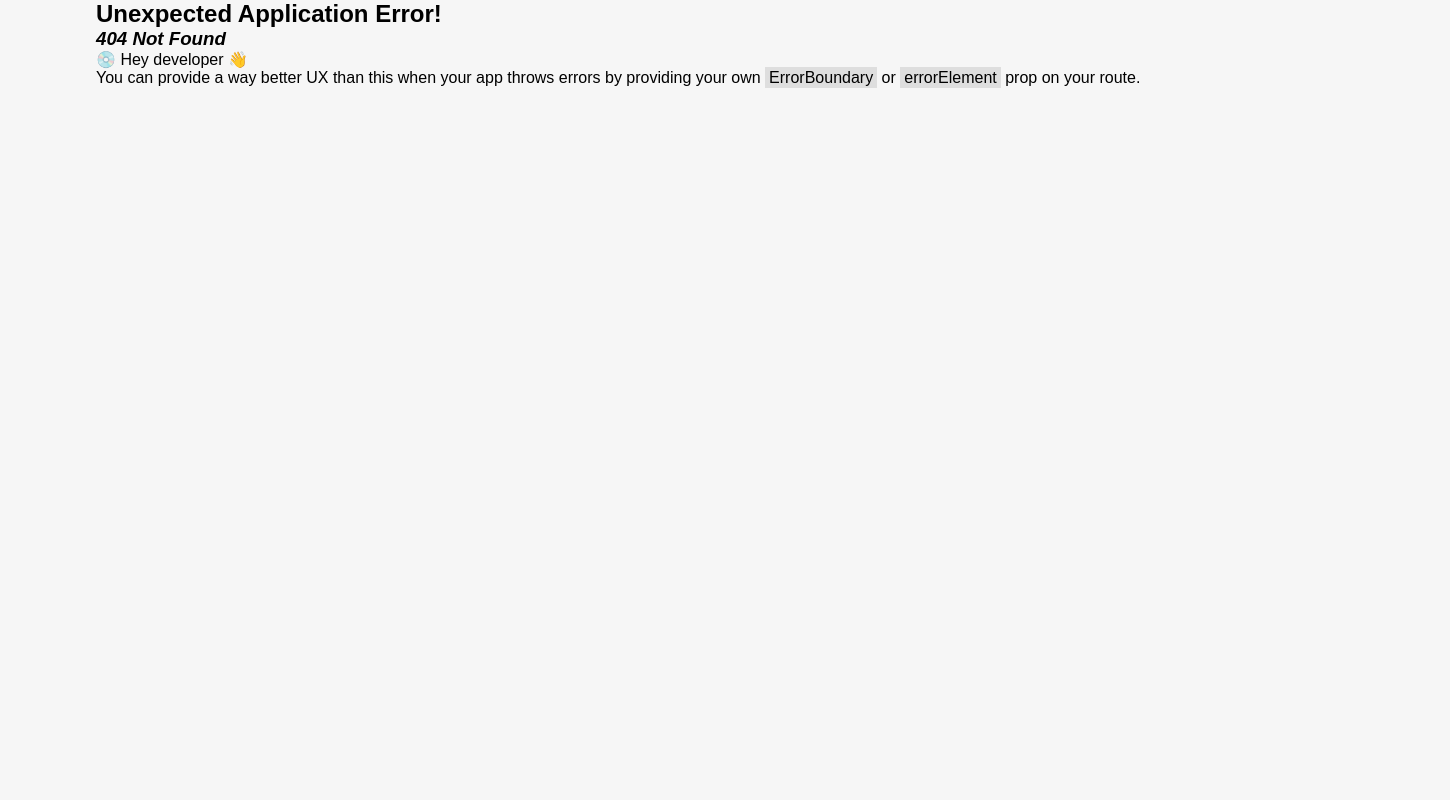
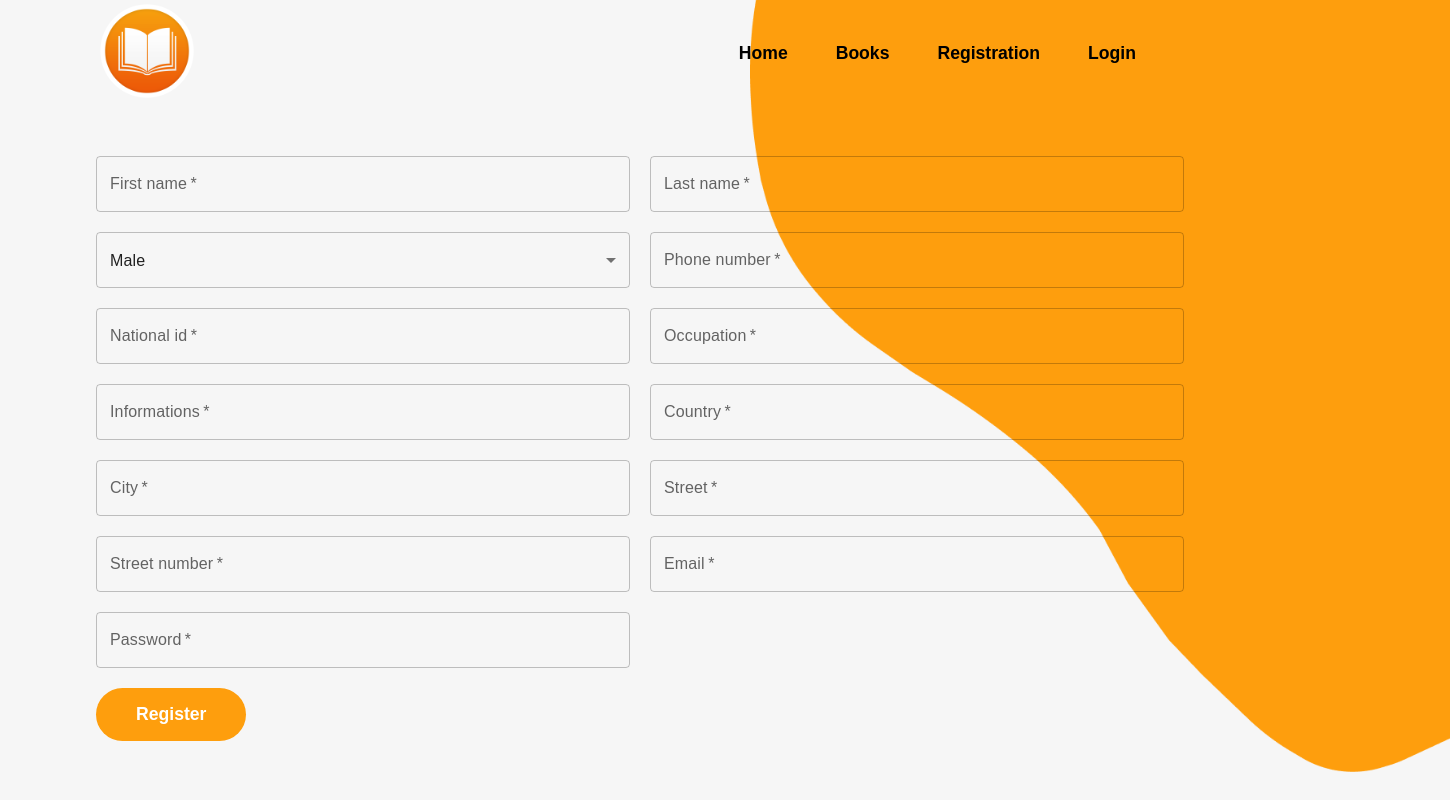
Before and after one commit to darkoo59/bookstore-frontend, a React (Create React App) app in the folder bookstore/: page /registration in a window 1280 px wide. Before the commit this address had no page. Shown: the whole page, 1450 px wide, since content can reach past the window. Built offline with nearby package versions, Linux system fonts and the light colour scheme; the HTML template or start-up script is replaced by a standard one.

Commit message:
Add registration page with essential validations

```diff
--- a/bookstore/package.json
+++ b/bookstore/package.json
@@ -11,11 +11,13 @@
     "@testing-library/jest-dom": "^5.16.5",
     "@testing-library/react": "^13.4.0",
     "@testing-library/user-event": "^13.5.0",
+    "axios": "^1.3.6",
     "react": "^18.2.0",
     "react-dom": "^18.2.0",
     "react-icons": "^4.8.0",
     "react-router-dom": "^6.10.0",
     "react-scripts": "5.0.1",
+    "react-toastify": "^9.1.2",
     "web-vitals": "^2.1.4"
   },
   "scripts": {
--- a/bookstore/src/App.css
+++ b/bookstore/src/App.css
@@ -30,6 +30,12 @@
     justify-content: flex-start;
   }
 
+  .registration-container{
+    margin-top: 50px;
+    display: flex;
+    flex-wrap: wrap;
+    justify-content: center;
+  }
   body {
     max-width: 100%;
     overflow-x: hidden;
@@ -38,6 +44,16 @@
   body {
     background-color: #f6f6f6;
   }
+
+.grid {
+    display: grid;
+    grid-template-columns: repeat(auto-fill, minmax(350px, 1fr));
+    grid-gap: 20px;
+  }
+
+.label {
+  padding-bottom: 20px;
+}
 
   nav {
     display: flex;
--- a/bookstore/src/App.tsx
+++ b/bookstore/src/App.tsx
@@ -10,6 +10,7 @@ import {
   createBrowserRouter,
   RouterProvider,
 } from "react-router-dom";
+import Registration from './pages/Registration';
 
 
 const router = createBrowserRouter([
@@ -25,6 +26,11 @@ const router = createBrowserRouter([
         path: "books",
         element: <Books />
       },
+      {
+        index: true,
+        path: "registration",
+        element: <Registration />
+      }
     ]
   },
 ]);
--- /dev/null
+++ b/bookstore/src/components/book-card.tsx
@@ -0,0 +1,34 @@
+import { Book } from "../model/book";
+import Card from '@mui/material/Card';
+import CardActions from '@mui/material/CardActions';
+import CardContent from '@mui/material/CardContent';
+import Typography from '@mui/material/Typography';
+
+export function BookCard({ book } : {book : Book}) {
+    return (
+      <Card variant="outlined" className="card">
+        <CardContent>
+          <Typography sx={{ fontSize: 14 }} color="text.secondary" gutterBottom>
+            {book.genre}
+          </Typography>
+          <Typography variant="h5" component="div">
+            {book.title}
+          </Typography>
+          <Typography sx={{ mb: 1.5 }} color="text.secondary">
+            {book.author}
+          </Typography>
+          <Typography variant="body2">
+            <i>Publisher: </i>{book.publisher}
+          </Typography>
+          <Typography variant="body2">
+            <i>Number of pages: </i>{book.numberOfPages}
+          </Typography>
+        </CardContent>
+        <CardActions>
+        <button className="secondary-button">
+                    Add to cart
+                </button>
+        </CardActions>
+      </Card>
+    );
+  }
--- /dev/null
+++ b/bookstore/src/components/registration-form.tsx
@@ -0,0 +1,111 @@
+import { Box, TextField, Select, MenuItem, SelectChangeEvent} from "@mui/material"
+import { useState } from "react"
+import React from "react"
+import { User } from "../model/user"
+
+interface Props {
+  onSubmit: (user: User) => void
+}
+
+const RegistrationForm = ({onSubmit}: Props) => {
+  const [data, setData] = useState<User>({})
+  const [gender, setGender] = React.useState<string>('0');
+
+
+  const handleSubmit = (e: any) => {
+    if(data.gender == null || data.gender == undefined)
+    data.gender = 0;
+    console.log(data)
+    e.preventDefault();
+    onSubmit(data)
+  }
+
+  const handleChange = (event: SelectChangeEvent) => {
+    setGender(event.target.value as string);
+    data.gender = +event.target.value
+  };
+
+  return (
+    <form onSubmit={handleSubmit}>
+      <div className="grid">
+        <TextField
+          required
+          label="First name"
+          onChange={(e) => setData({...data, firstname: e.target.value})}
+          />
+        <TextField
+          required
+          label="Last name"
+          onChange={(e) => setData({...data, lastname: e.target.value})}
+        />
+        <Select
+            value={gender}
+            label="Gender"
+            onChange={handleChange}>
+                <MenuItem value={0}>Male</MenuItem>
+                <MenuItem value={1}>Female</MenuItem>
+        </Select>
+        <TextField
+          required
+          label="Phone number"
+          onChange={(e) => setData({...data, phone: e.target.value})}
+        />
+        <TextField
+          required
+          label="National id"
+          onChange={(e) => setData({...data, nationalId: e.target.value})}
+        />
+        <TextField
+          required
+          label="Occupation"
+          onChange={(e) => setData({...data, occupation: e.target.value})}
+          multiline
+        />
+        <TextField
+          required
+          label="Informations"
+          onChange={(e) => setData({...data, information: e.target.value})}
+          multiline
+        />
+        <TextField
+          required
+          label="Country"
+          onChange={(e) => setData({...data, address: {...data.address, country: e.target.value}})}
+        />
+        <TextField
+          required
+          label="City"
+          onChange={(e) => setData({...data, address: {...data.address, city: e.target.value}})}
+        />
+        <TextField
+          required
+          label="Street"
+          onChange={(e) => setData({...data, address: {...data.address, street: e.target.value}})}
+        />
+        <TextField
+          required
+          type='number'
+          label="Street number"
+          onChange={(e) => setData({...data, address: {...data.address, number: e.target.value}})}
+        />
+        <TextField
+          required
+          label="Email"
+          onChange={(e) => setData({...data, email: e.target.value})}
+        />
+        <TextField
+          required
+          label="Password"
+          type="password"
+          onChange={(e) => setData({...data, password: e.target.value})}
+        />
+
+      </div>
+      <Box marginTop="20px">
+        <button className="secondary-button">Register</button>
+      </Box>
+    </form>
+  )
+}
+
+export default RegistrationForm
--- /dev/null
+++ b/bookstore/src/model/address.ts
@@ -0,0 +1,6 @@
+export interface Address {
+    street?: string;
+    number?: string;
+    city?: string;
+    country?: string;
+  }
--- /dev/null
+++ b/bookstore/src/model/user.ts
@@ -0,0 +1,14 @@
+import { Address } from "./address";
+
+export interface User {
+    email?: string;
+    password?: string;
+    firstname?: string;
+    lastname?: string;
+    address?: Address;
+    gender?: number;
+    phone?: string;
+    nationalId?: string;
+    occupation?: string;
+    information?: string;
+  }
--- a/bookstore/src/pages/Books.tsx
+++ b/bookstore/src/pages/Books.tsx
@@ -1,4 +1,4 @@
-import Navbar from "../components/Navbar";
+
 import * as React from "react";
 import BannerBackground from "../images/banner-background.png";
 import Box from '@mui/material/Box';
@@ -9,34 +9,8 @@ import Button from '@mui/material/Button';
 import Typography from '@mui/material/Typography';
 import { API_BASE_URL } from '../config';
 import { Book } from '../model/book';
-  function BookCard({ book } : {book : Book}) {
-    return (
-      <Card variant="outlined" className="card">
-        <CardContent>
-          <Typography sx={{ fontSize: 14 }} color="text.secondary" gutterBottom>
-            {book.genre}
-          </Typography>
-          <Typography variant="h5" component="div">
-            {book.title}
-          </Typography>
-          <Typography sx={{ mb: 1.5 }} color="text.secondary">
-            {book.author}
-          </Typography>
-          <Typography variant="body2">
-            <i>Publisher: </i>{book.publisher}
-          </Typography>
-          <Typography variant="body2">
-            <i>Number of pages: </i>{book.numberOfPages}
-          </Typography>
-        </CardContent>
-        <CardActions>
-        <button className="secondary-button">
-                    Add to cart
-                </button>
-        </CardActions>
-      </Card>
-    );
-  }
+import { BookCard } from '../components/book-card';
+import Navbar from "../components/navbar";
 
 const Books = () => {
     const [books, setBooks] = React.useState([]);
--- a/bookstore/src/pages/Home.tsx
+++ b/bookstore/src/pages/Home.tsx
@@ -1,4 +1,4 @@
-import Navbar from "../components/Navbar";
+import Navbar from "../components/navbar";
 import BannerBackground from "../images/banner-background.png";
 import BannerImage from "../images/banner-image.png";
 import { FiArrowRight } from "react-icons/fi";
--- /dev/null
+++ b/bookstore/src/pages/Registration.tsx
@@ -0,0 +1,59 @@
+import Navbar from "../components/navbar";
+import RegistrationForm from "../components/registration-form";
+import BannerBackground from "../images/banner-background.png";
+import BannerImage from "../images/banner-image.png";
+import { FiArrowRight } from "react-icons/fi";
+import { toast, ToastContainer } from 'react-toastify';
+import { User } from "../model/user";
+import { API_BASE_URL } from '../config';
+import axios, { AxiosError } from "axios";
+import { Navigate, useNavigate } from "react-router-dom";
+import 'react-toastify/dist/ReactToastify.css';
+import React from "react";
+const Registration = () => {
+    const navigate = useNavigate();
+    interface ErrorResponse {
+        error: string;
+      }
+
+      const onRegistrationSubmit = async (user: User) => {
+        console.log(user)
+        try {
+          await axios.post(API_BASE_URL+'/user/register', user)
+          toast.success('User successfully registered. Redirecting to login in 5 seconds!', {position: toast.POSITION.BOTTOM_CENTER});
+          setTimeout(() => {
+            navigate("/login");
+          }, 5000);
+        } catch (err: unknown) {
+          if (axios.isAxiosError(err)) {
+            const axiosError = err as AxiosError<string>;
+            if (axiosError.response?.status === 400) {
+              toast.error(axiosError.response.data, {position: toast.POSITION.BOTTOM_CENTER});
+            }
+            else {
+                const axiosError = err as AxiosError<string>;
+                toast.error(axiosError.response?.data, {position: toast.POSITION.BOTTOM_CENTER});
+            }
+          }
+        }
+      }
+
+  return (
+    <div>
+        <ToastContainer/>
+    <div className="home-container">
+        <Navbar/>
+        <div className="home-banner-containter">
+            <div className="home-bannerImage-container">
+            <img src={BannerBackground} alt="" />
+            </div>
+            </div>
+            <div className="registration-container">
+        </div>
+    </div>
+    <RegistrationForm onSubmit={onRegistrationSubmit}></RegistrationForm>
+    </div>
+  );
+};
+
+export default Registration;
```
Also changed, not shown: 1 other file (tests, documents, lock files or other folders).
